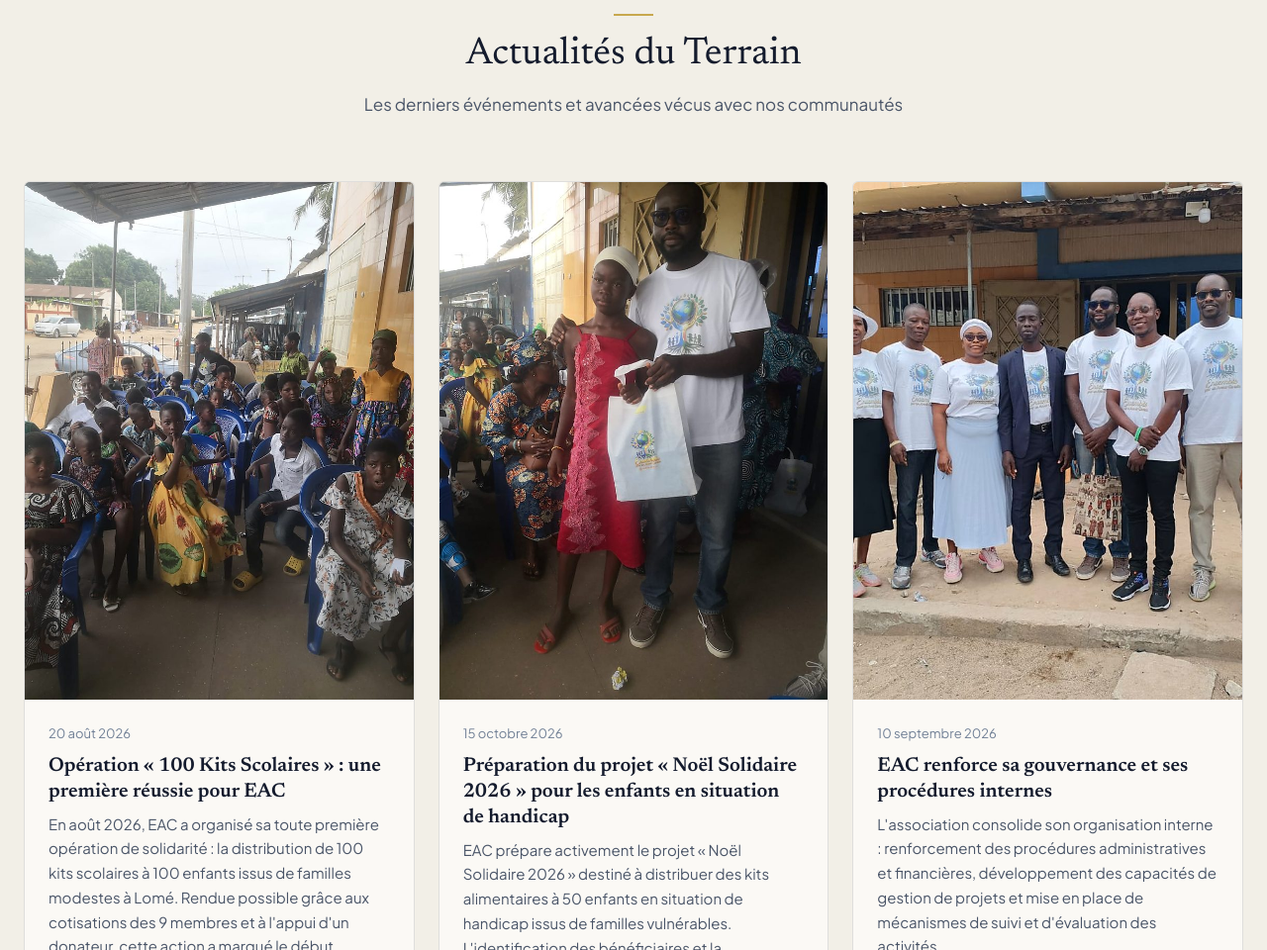
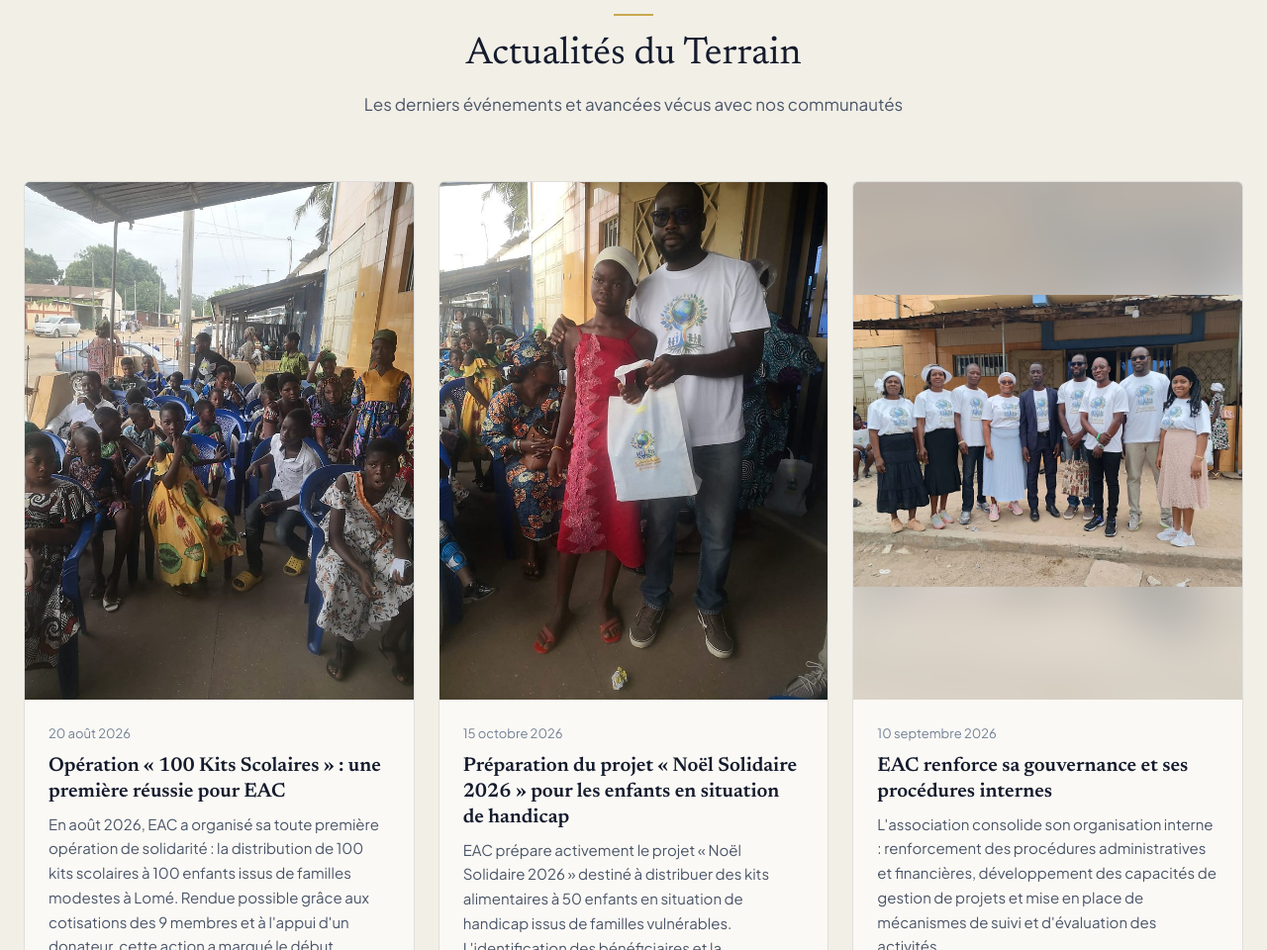
Before and after one commit to avenircertain/avenircertain.github.io, a plain HTML site: page index.html in a window 1280 px wide. Shown: the part 10160-11120 px from the top of the page at 99% size. Drawn offline with Linux system fonts and the light colour scheme.

Commit message:
Add files via upload

```diff
--- a/content/site.json
+++ b/content/site.json
@@ -370,6 +370,7 @@
         "image": "images/uploads/equipe-eac-terrain.jpg",
         "imageAlt": "L'équipe EAC réunie pour une séance de planification",
         "aspectRatio": "portrait",
+        "imageFit": "contain",
         "imagePosition": "center center",
         "excerpt": "L'association consolide son organisation interne : renforcement des procédures administratives et financières, développement des capacités de gestion de projets et mise en place de mécanismes de suivi et d'évaluation des activités.",
         "link": "#"
--- a/script.js
+++ b/script.js
@@ -617,10 +617,20 @@
           if (a.imagePosition) {
             img.style.objectPosition = a.imagePosition;
           }
+          if (a.imageFit) {
+            img.style.objectFit = a.imageFit;
+          }
           withFallback(img, 'EAC Actualité');
 
           const imgWrap = document.createElement('div');
           imgWrap.className = 'article-card__img-wrap';
+          if (a.imageFit === 'contain') {
+            imgWrap.classList.add('article-card__img-wrap--contain');
+            const bg = document.createElement('div');
+            bg.className = 'article-card__img-backdrop';
+            bg.style.backgroundImage = `url(${a.image})`;
+            imgWrap.appendChild(bg);
+          }
           imgWrap.appendChild(img);
           div.innerHTML = `
             <div class="article-card__body">
--- a/style.css
+++ b/style.css
@@ -1516,10 +1516,21 @@ button {
   aspect-ratio: 3 / 4;
   overflow: hidden;
   background-color: var(--color-paper-subtle);
+  position: relative;
 }
 .article-card__img-wrap--portrait,
 .article-card__img-wrap--landscape {
   aspect-ratio: 3 / 4;
+}
+.article-card__img-backdrop {
+  position: absolute;
+  inset: -12px;
+  background-size: cover;
+  background-position: center;
+  filter: blur(20px);
+  opacity: 0.35;
+  transform: scale(1.15);
+  pointer-events: none;
 }
 .article-card__img {
   width: 100%;
@@ -1527,6 +1538,8 @@ button {
   object-fit: cover;
   object-position: center center;
   display: block;
+  position: relative;
+  z-index: 1;
 }
 
 .article-card__body { padding: var(--space-lg); flex-grow: 1; display: flex; flex-direction: column; }
```
